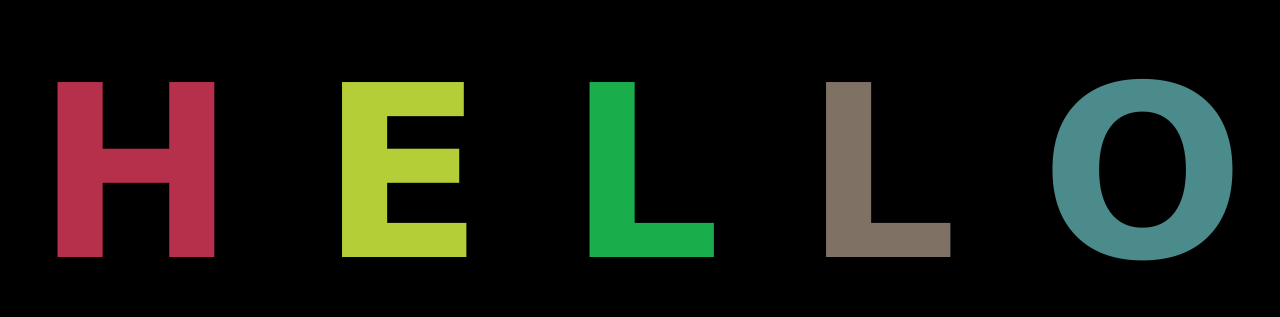
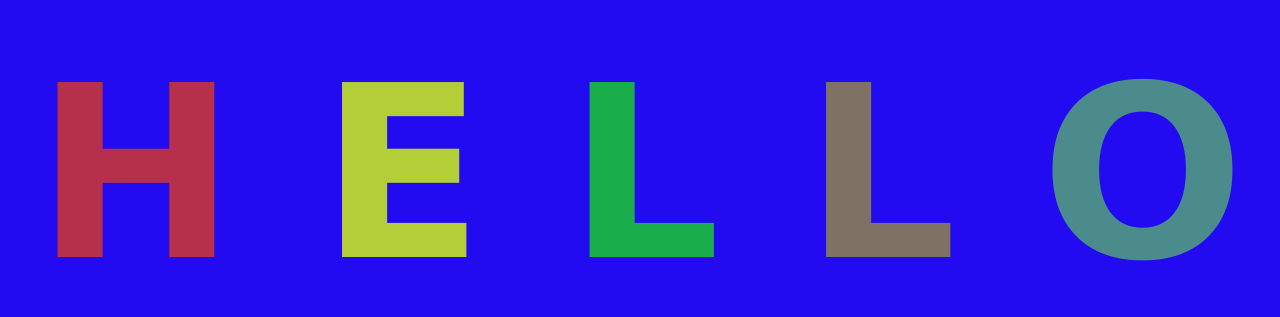
Before and after one commit to olgasp90/myFirstRepo, a plain HTML site: page index.html in a window 1280 px wide. Shown: the part 234-551 px from the top of the page. Drawn offline with Linux system fonts and the light colour scheme.

Commit message:
changed bg to blue

```diff
--- a/app.css
+++ b/app.css
@@ -7,7 +7,7 @@ body {
 	justify-content: center;
 	align-items: center;
 	height: 100vh;
-	background-color: black;
+	background-color: rgb(34, 11, 240);
 }
 .letter {
 	transition: color 500ms;
```
